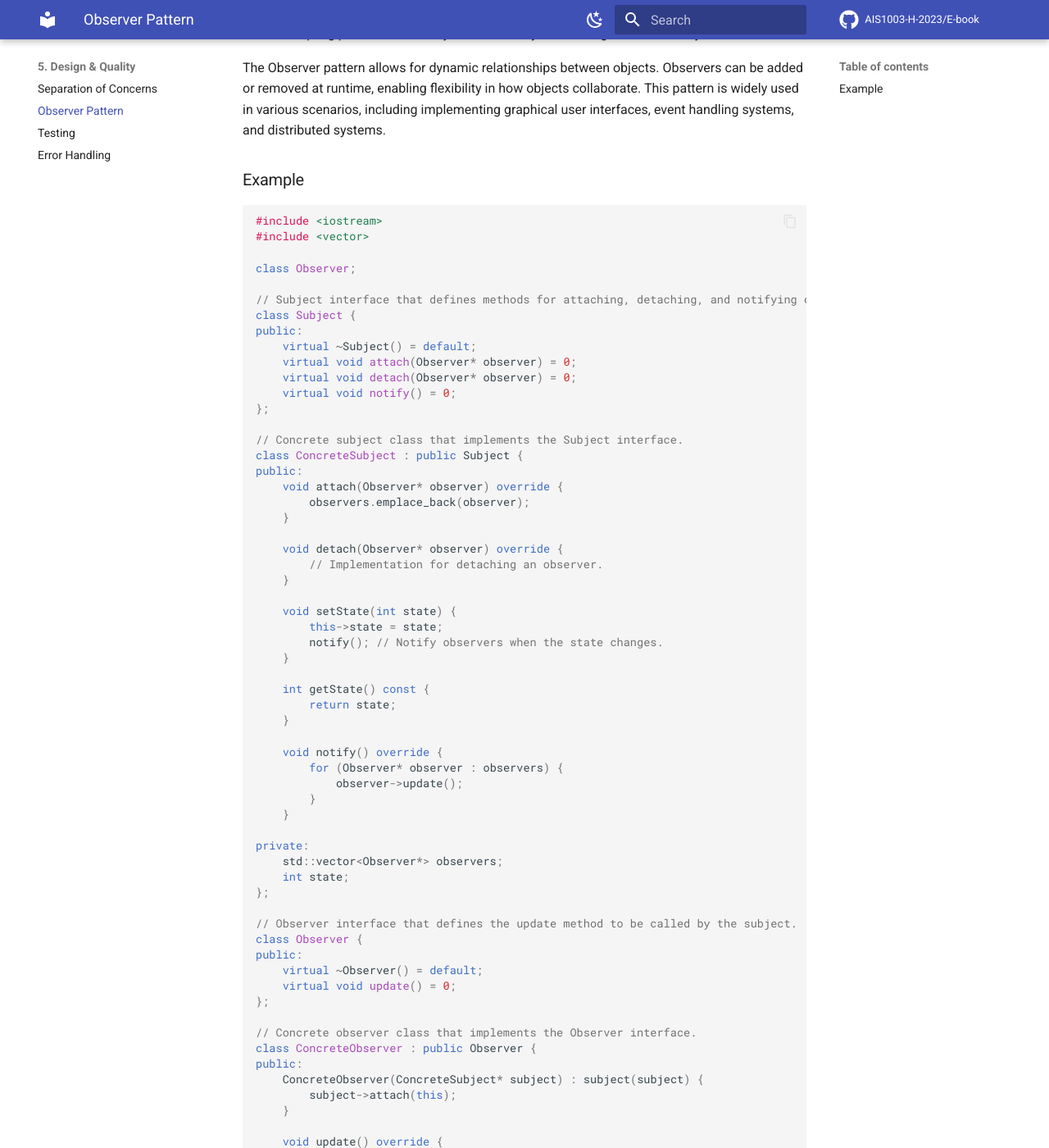
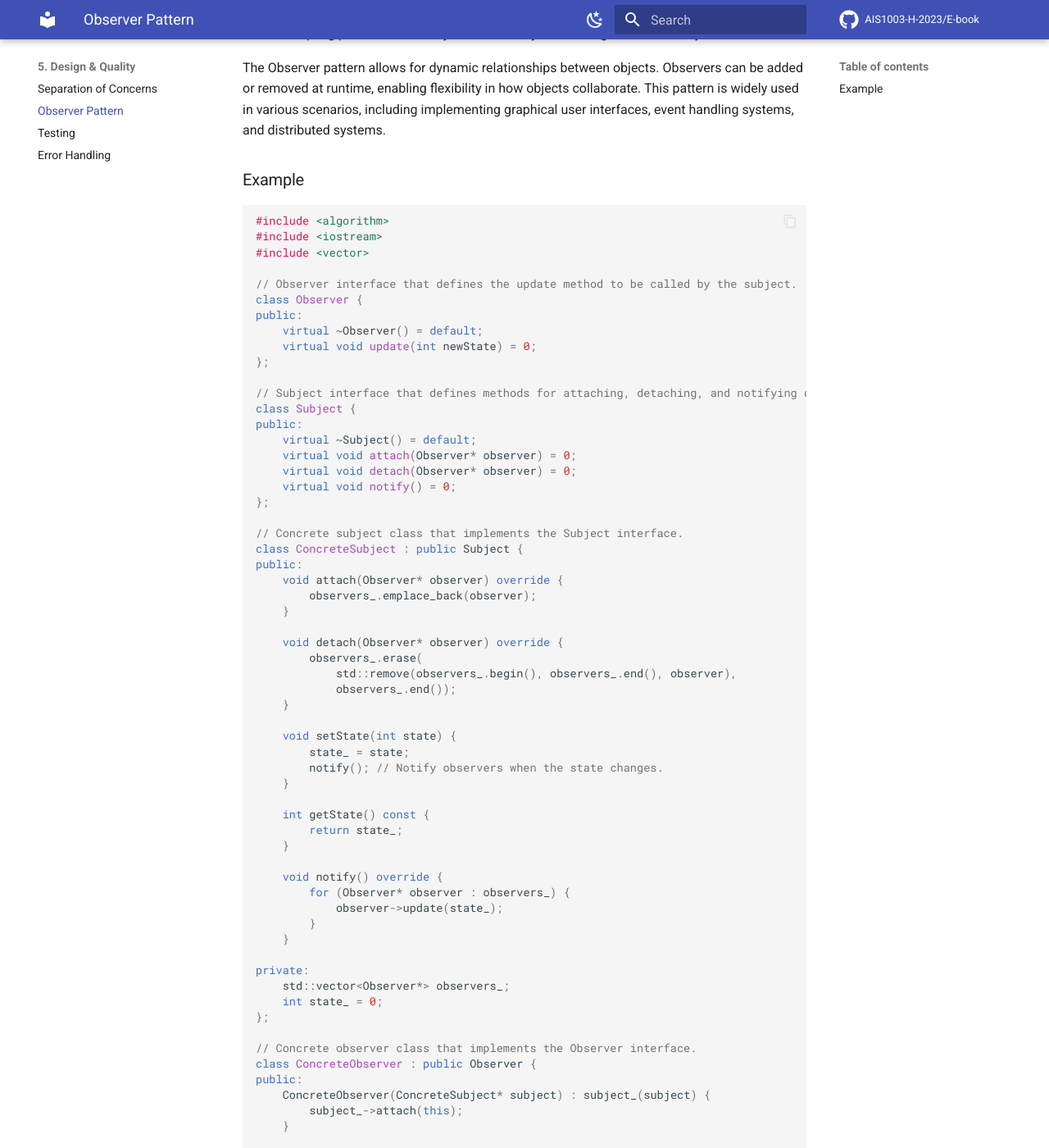
Before and after one commit to markaren/E-book_cpp, an MkDocs documentation site: the page built from docs/Chapter5/observer.md, in a window 1280 px wide and 1400 px high, scrolled down 302 px. Shown: the whole window at 82% size. Built offline with MkDocs 1.6.1 and Material for MkDocs 9.7.7, drawn with Linux system fonts in a browser that asks for light colours; comment, search, counter and statistics services are not loaded; some of the changed text lies outside the part shown.

Commit message:
Fix compile errors in code samples
Several code blocks across the book had bugs that prevented them
from compiling — bad news for a teaching book whose readers paste
examples directly.

data_structures.md
  - vector initializer was {1 ,2 3} — missing a comma
  - missing semicolon after a std::cout line
  - tree traverse() had `override` on a non-virtual and a stray `)`

types_refs_ptrs.md
  - "dangling reference/pointer" example dereferenced an `int` and
    declared return types that did not match what was being returned;
    rewritten so the example actually demonstrates the bug it talks about

polymorphism.md
  - Complex example had a missing type, member-name mismatches, and
    accessed `obj.real`/`obj.imag` (private members named real_/imag_)
  - stray backtick on the word "virtual"
  - Logger base class missing virtual destructor (UB when deleted
    through unique_ptr<Logger> as the same example then does)
  - ConsoleLogger::log missing override
  - sim.stepSimulation() called with no argument; signature needs dt

observer.md
  - Observer was only forward-declared but ConcreteSubject's notify()
    method called observer->update() on the incomplete type — would not
    compile. Reordered so Observer is fully defined first.
  - state_ now initialized, observers_ container detached on observer
    destruction, update() now takes the new state instead of relying
    on the subject pointer round-trip

Co-Authored-By: Claude Opus 4.7 <noreply@anthropic.com>

````diff
--- a/docs/Chapter5/observer.md
+++ b/docs/Chapter5/observer.md
@@ -11,11 +11,16 @@ including implementing graphical user interfaces, event handling systems, and di
 ### Example
 
 ```cpp
-
+#include <algorithm>
 #include <iostream>
 #include <vector>
 
-class Observer;
+// Observer interface that defines the update method to be called by the subject.
+class Observer {
+public:
+    virtual ~Observer() = default;
+    virtual void update(int newState) = 0;
+};
 
 // Subject interface that defines methods for attaching, detaching, and notifying observers.
 class Subject {
@@ -30,53 +35,52 @@ public:
 class ConcreteSubject : public Subject {
 public:
     void attach(Observer* observer) override {
-        observers.emplace_back(observer);
+        observers_.emplace_back(observer);
     }
 
     void detach(Observer* observer) override {
-        // Implementation for detaching an observer.
+        observers_.erase(
+            std::remove(observers_.begin(), observers_.end(), observer),
+            observers_.end());
     }
 
     void setState(int state) {
-        this->state = state;
+        state_ = state;
         notify(); // Notify observers when the state changes.
     }
 
     int getState() const {
-        return state;
+        return state_;
     }
 
     void notify() override {
-        for (Observer* observer : observers) {
-            observer->update();
+        for (Observer* observer : observers_) {
+            observer->update(state_);
         }
     }
 
 private:
-    std::vector<Observer*> observers;
-    int state;
-};
-
-// Observer interface that defines the update method to be called by the subject.
-class Observer {
-public:
-    virtual ~Observer() = default;
-    virtual void update() = 0;
+    std::vector<Observer*> observers_;
+    int state_ = 0;
 };
 
 // Concrete observer class that implements the Observer interface.
 class ConcreteObserver : public Observer {
 public:
-    ConcreteObserver(ConcreteSubject* subject) : subject(subject) {
-        subject->attach(this);
+    ConcreteObserver(ConcreteSubject* subject) : subject_(subject) {
+        subject_->attach(this);
     }
 
-    void update() override {
-        std::cout << "Observer received update. New state: " << subject->getState() << std::endl;
+    ~ConcreteObserver() override {
+        subject_->detach(this);
+    }
+
+    void update(int newState) override {
+        std::cout << "Observer received update. New state: " << newState << std::endl;
     }
 
 private:
-    ConcreteSubject* subject;
+    ConcreteSubject* subject_;
 };
 
 int main() {
@@ -90,7 +94,6 @@ int main() {
 
     return 0;
 }
-
 ```
 
 In this example, `Subject` is an interface that declares methods for attaching,
````
Also changed, not shown: docs/Chapter2/data_structures.md (+4 -4 lines), docs/Chapter3/types_refs_ptrs.md (+15 -16 lines), docs/Chapter4/polymorphism.md (+12 -12 lines).
